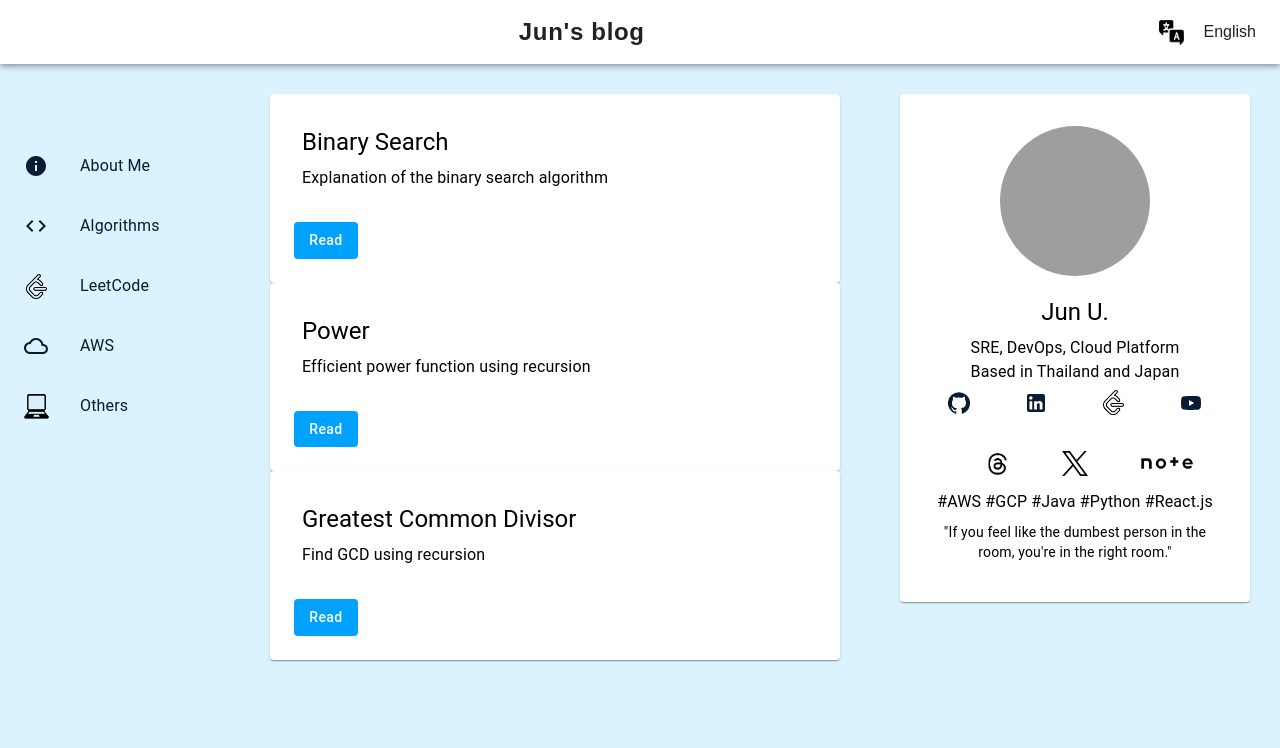
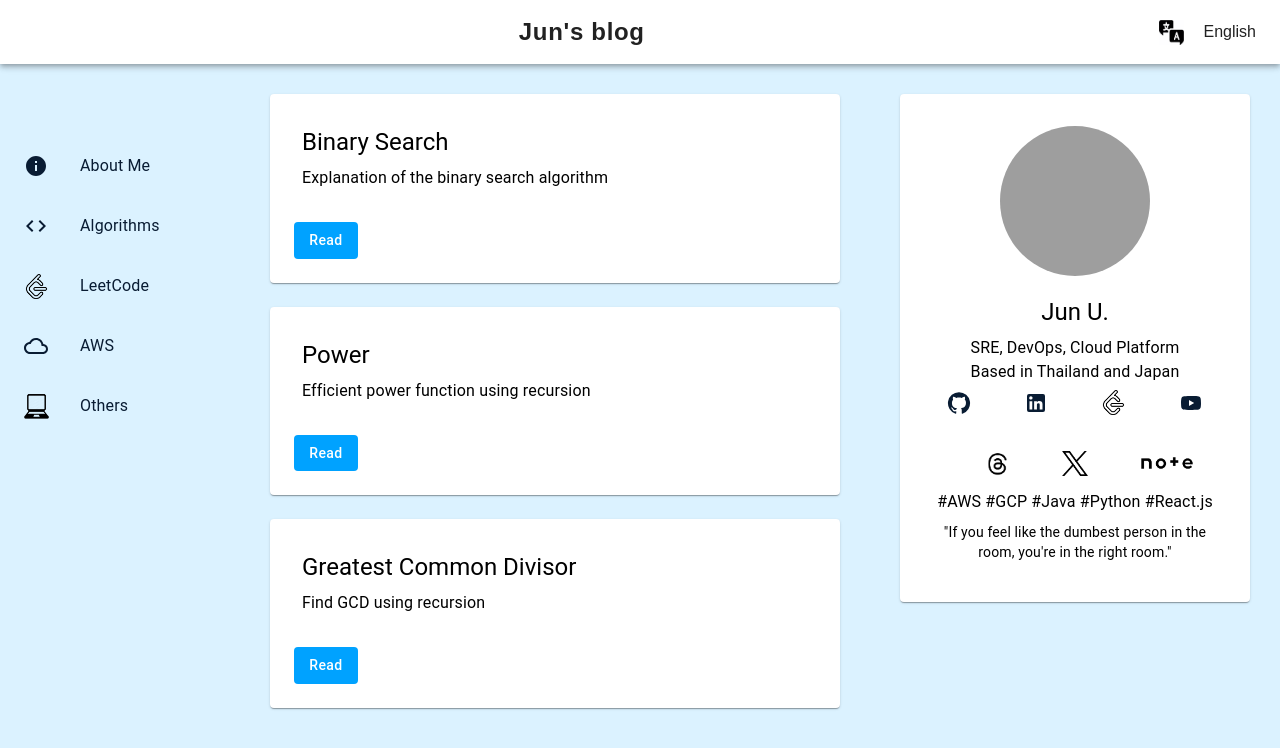
Before and after one commit to jun-uen0/react-techs, a React (Create React App) app: page / in a window 1280 px wide. Shown: the top 748 px of the page. Built offline with nearby package versions, Linux system fonts and the light colour scheme; grey boxes are pictures that could not be loaded; the HTML template or start-up script is replaced by a standard one; a web font is replaced by a local one.

Commit message:
update: cards layout

```diff
--- a/src/components/Layout/ContentsArea/ContentCards/parts/ContentCard.tsx
+++ b/src/components/Layout/ContentsArea/ContentCards/parts/ContentCard.tsx
@@ -8,7 +8,7 @@ import { ContentCardProps } from '../../../../types'
 const ContentCard: React.FC<ContentCardProps> = (props) => {
   return (
     <>
-      <Card sx={{ background: "#ffffff", color: "#000000", p: 2 }}>
+      <Card sx={{ background: "#ffffff", color: "#000000", p: 2 , mb: 3}}>
         <CardContent>
           <Typography variant="h5" component="div">
             {props.title}
```
